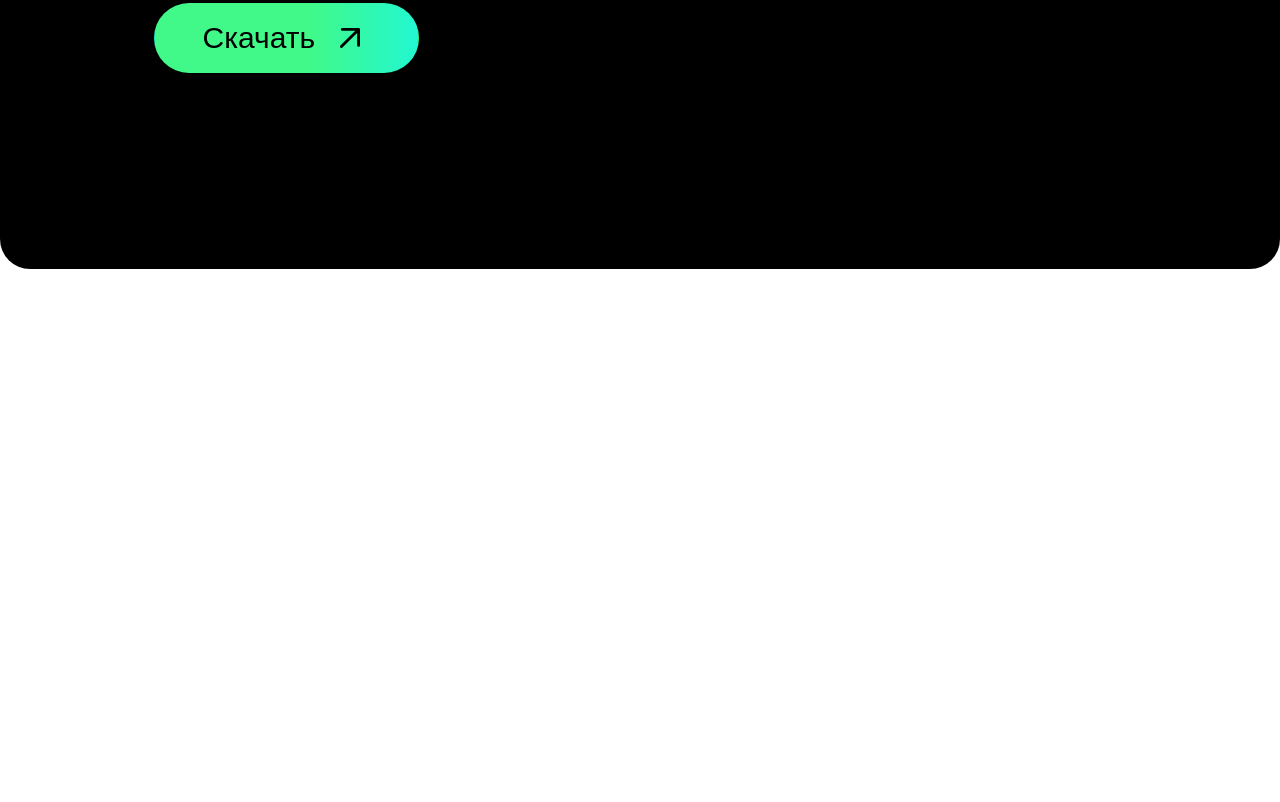
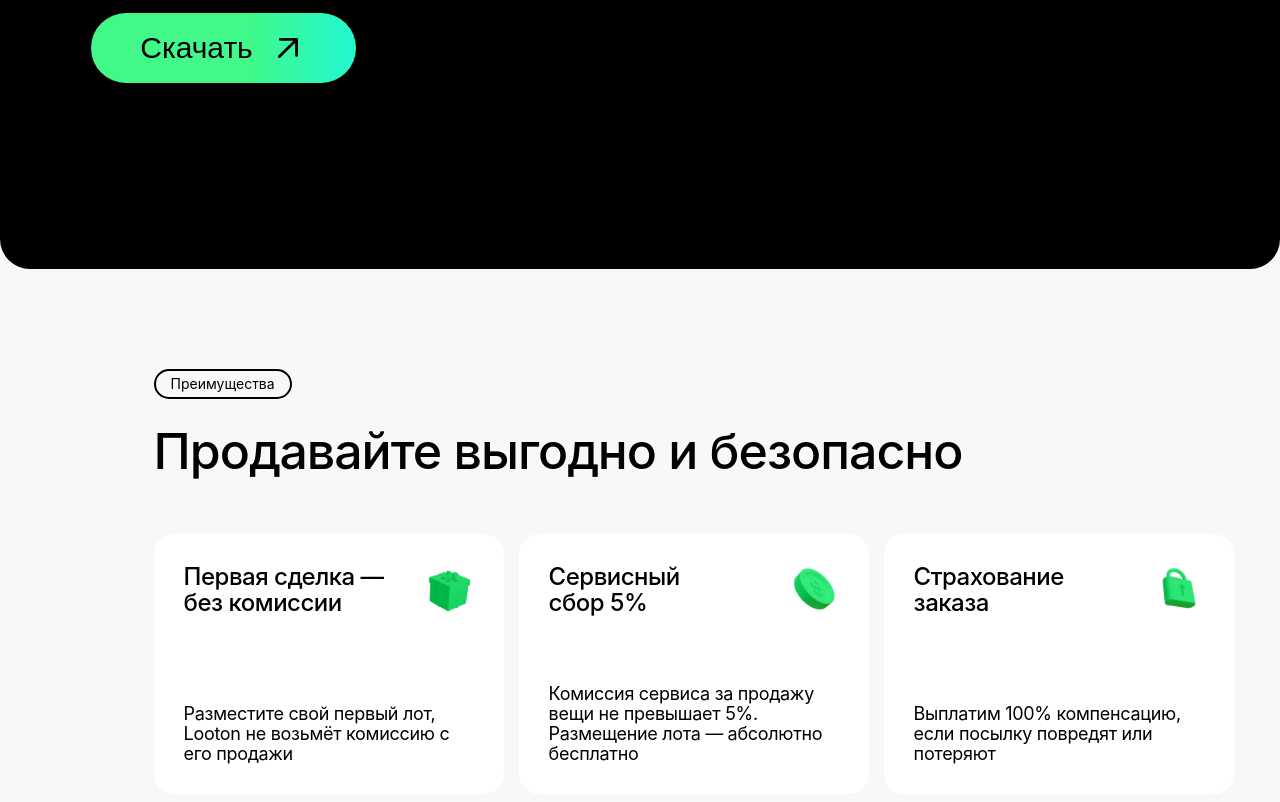
Before and after one commit to pornoiya/looton-landing, a website built with Vite: page index.html in a window 1280 px wide. Shown: the part 550-1352 px from the top of the page. Before the commit the page ends 819 px from the top, so only its background shows below. Built offline with nearby package versions, Linux system fonts and the light colour scheme.

Commit message:
Screen 2: profits of sellers

```diff
--- a/index.html
+++ b/index.html
@@ -7,7 +7,7 @@
     <title>Looton</title>
   </head>
   <body>
-    <div class="main-screen">
+    <section class="screen main-screen">
       <div class="header">
         <div class="looton-logo">
           <img src="public/pictures/looton-logo.svg" alt="Looton logo"/>
@@ -28,7 +28,7 @@
       <div class="main-screen__content">
         <div class="main-screen__content__left">
           <div>
-            <h1 class="page-header">Looton — сервис&NewLine;для покупки новых&NewLine;вещей и ресейла</h1>
+            <h1 class="page-header__large">Looton — сервис&NewLine;для покупки новых&NewLine;вещей и ресейла</h1>
             <h3 class="page-description">Продавайте одежду и аксессуары с комиссией до 5%,&NewLine;покупайте оригинальные вещи быстро и безопасно</h3>
           </div>
          <button class="page__cta-button page__cta-button_gradient">Скачать<img src="public/icons/arrow_2px.svg" aria-hidden="true"></img></button>
@@ -38,7 +38,38 @@
           <img src="public/pictures/screen-1.png" alt="looton application main screen" />
         </div>
       </div>
-    </div>
+    </section>
+
+    <!-- Screen 2 -->
+    <section class="screen profits-screen">
+      <div class="caption-chip">Преимущества</div>
+      <h2 class="page-header">Продавайте выгодно и безопасно</h2>
+      <div class="profit-cards-container">
+      <div class="profit-cards-container__card">
+        <div class="profit-card__header-icon-container">
+          <h5 class="profit-card__content__header">Первая сделка –– &NewLine;без комиссии</h5>
+          <div class="profit-card__content__icon">
+            <img src="public/icons/profits-card-present-icon.jpg" />
+          </div>
+        </div>
+        <p class="profit-card__description">Разместите свой первый лот, Looton не возьмёт комиссию с его продажи</p></div>
+      <div class="profit-cards-container__card">
+        <div class="profit-card__header-icon-container">
+          <h5 class="profit-card__content__header">Сервисный&NewLine;сбор 5%</h5>
+          <div class="profit-card__content__icon">
+            <img src="public/icons/profits-card-coin-icon.jpg" />
+          </div>
+        </div>
+        <p class="profit-card__description">Комиссия сервиса за продажу вещи не превышает 5%. Размещение лота –– абсолютно бесплатно</p></div>
+      <div class="profit-cards-container__card">
+        <div class="profit-card__header-icon-container">
+          <h5 class="profit-card__content__header">Страхование&NewLine;заказа</h5>
+          <div class="profit-card__content__icon">
+            <img src="public/icons/profits-card-lock-icon.jpg" />
+          </div>
+        </div>
+        <p class="profit-card__description">Выплатим 100% компенсацию, если посылку повредят или потеряют</p></div>
+    </section>
     <script type="module" src="/main.js"></script>
   </body>
 </html>
--- a/style.css
+++ b/style.css
@@ -26,10 +26,12 @@ html {
 
 body {
   margin: 0;
-  display: flex;
-  place-items: center;
-  min-width: 320px;
-  min-height: 100vh;
+  background-color: var(--looton-bgr-grey);
+  /* display: flex;
+  flex-direction: column; */
+  /* place-items: center; */
+  /* min-width: 320px;
+  min-height: 100vh; */
 }
 
 h1 {
@@ -38,17 +40,20 @@ h1 {
   font-weight: 600;
   line-height: 110%;
   letter-spacing: -0.15rem;
-  white-space: pre;
+}
+
+.screen {
+  padding: clamp(14px, 1.5%, 40px) 12vw 0px;
+  /* width: 78vw; */
 }
 
 .main-screen {
   height: clamp(80rem, 100vh, 100rem);
   align-self: flex-start;
-  width: 100vw;
   background-color: var(--looton-black);
   border-radius: 0 0 30px 30px;
-  padding: clamp(14px, 1.5%, 40px) 12vw 0px;
   overflow: hidden;
+  z-index: 1;
 }
 
 .header {
@@ -106,8 +111,8 @@ h1 {
 
 .main-screen__content {
   display: flex;
-  gap: 12rem;
-  /* justify-content: space-between; */
+  gap: 16.5rem;
+  justify-content: center;
   margin-top: clamp(10rem, 14vh, 20vh);
 }
 
@@ -117,7 +122,9 @@ h1 {
   gap: 6.5rem;
 }
 
-.page-header {
+.page-header__large {
+  white-space: pre;
+
   background: -webkit-linear-gradient(0.50turn, #E2E2E2, #BCBCBC, #E8E8E8);
   -webkit-background-clip: text;
   -webkit-text-fill-color: transparent;
@@ -177,11 +184,94 @@ h1 {
 }
 
 .looton-screen-wrapper img {
-  /* max-width: 35vw; */
-  /* max-height: 110vh; */
-  /* height: rem; */
   width: 35rem;
-  /* height: clamp(47vh, 79vh, 90vh); */
+}
+
+/* Screen 2 */
+.profits-screen {
+  background-color: var(--looton-bgr-grey);
+  height: 100vh;
+  display: flex;
+  flex-direction: column;
+  align-items: start;
+  padding-top: 10rem;
+}
+
+.page-header {
+  font-size: 5rem;
+  font-style: normal;
+  font-weight: 500;
+  line-height: 110%;
+  letter-spacing: -0.1rem;
+  white-space: pre;
+  margin: 2.5rem 0 5.5rem;
+}
+
+.caption-chip {
+  border-radius: 2.5rem;
+  border: 2px solid var(--looton-black);
+  padding: 0.5rem 1.5rem;
+  text-align: center;
+  font-size: 1.4rem;
+  font-style: normal;
+  font-weight: 400;
+  line-height: 110%; /* 17.6px */
+}
+
+.profit-cards-container {
+  display: grid;
+  /* grid-template-columns: repeat(3, 1fr); */
+  grid-template-columns: repeat(3, 350px);
+  gap: 15px;
+}
+
+.profit-cards-container__card {
+  font-size: 2rem;
+  min-height: 200px;
+  /* height: 19rem; */
+  border-radius: 20px;
+  background: var(--looton-white);
+  padding: 3rem;
+  display: flex;
+  flex-direction: column;
+  justify-content: space-between;
+}
+
+.profit-cards-container__card:hover {
+  filter: drop-shadow(0 0.4rem 1rem #F0EFEF);
+}
+
+.profit-card__header-icon-container {
+  display: flex;
+  justify-content: space-between;
+}
+
+.profit-card__content__header {
+  font-size: 2.4rem;
+  font-weight: 500;
+  line-height: 110%;
+  letter-spacing: -0.05rem;
+  white-space: pre;
+  margin: 0;
+}
+
+.profit-card__content__icon {
+  min-width: 5rem;
+  height: 5rem;
+}
+
+.profit-card__content__icon img {
+  width: 100%;
+  height: 100%;
+}
+
+.profit-card__description {
+  font-size: 1.8rem;
+  font-style: normal;
+  font-weight: 400;
+  line-height: 110%;
+  letter-spacing: -0.03rem;
+  margin: 0;
 }
 
 /* #app {
@@ -191,27 +281,6 @@ h1 {
   text-align: center;
 } */
 /*
-.logo {
-  height: 6em;
-  padding: 1.5em;
-  will-change: filter;
-  transition: filter 300ms;
-}
-.logo:hover {
-  filter: drop-shadow(0 0 2em #646cffaa);
-}
-.logo.vanilla:hover {
-  filter: drop-shadow(0 0 2em #f7df1eaa);
-}
-
-.card {
-  padding: 2em;
-}
-
-.read-the-docs {
-  color: #888;
-}
-
 button {
   border-radius: 8px;
   border: 1px solid transparent;
```
Also changed, not shown: public/icons/arrow_1px.svg (deleted), public/icons/profits-card-coin-icon.jpg (added), public/icons/profits-card-lock-icon.jpg (added), public/icons/profits-card-present-icon.jpg (added).
